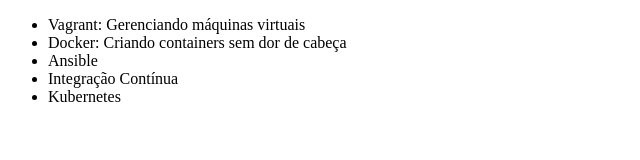
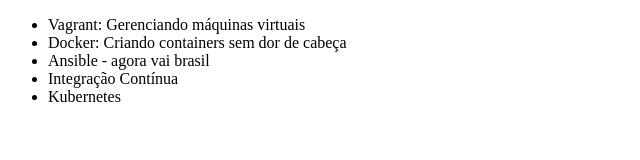
Before and after one commit to lucasfesi/alura-get, a plain HTML site: page index.html in a window 1280 px wide. Shown: the whole page, without its empty margins (0-640 px from the left). Drawn offline with Linux system fonts and the light colour scheme.

Commit message:
agora vai o commit do maluco

```diff
--- a/index.html
+++ b/index.html
@@ -8,7 +8,7 @@
     <ul>
         <li>Vagrant: Gerenciando máquinas virtuais</li>
         <li>Docker: Criando containers sem dor de cabeça</li>
-        <li>Ansible</li>
+        <li>Ansible - agora vai brasil</li>
         <li>Integração Contínua</li>
         <li>Kubernetes</li>
     </ul>
```
